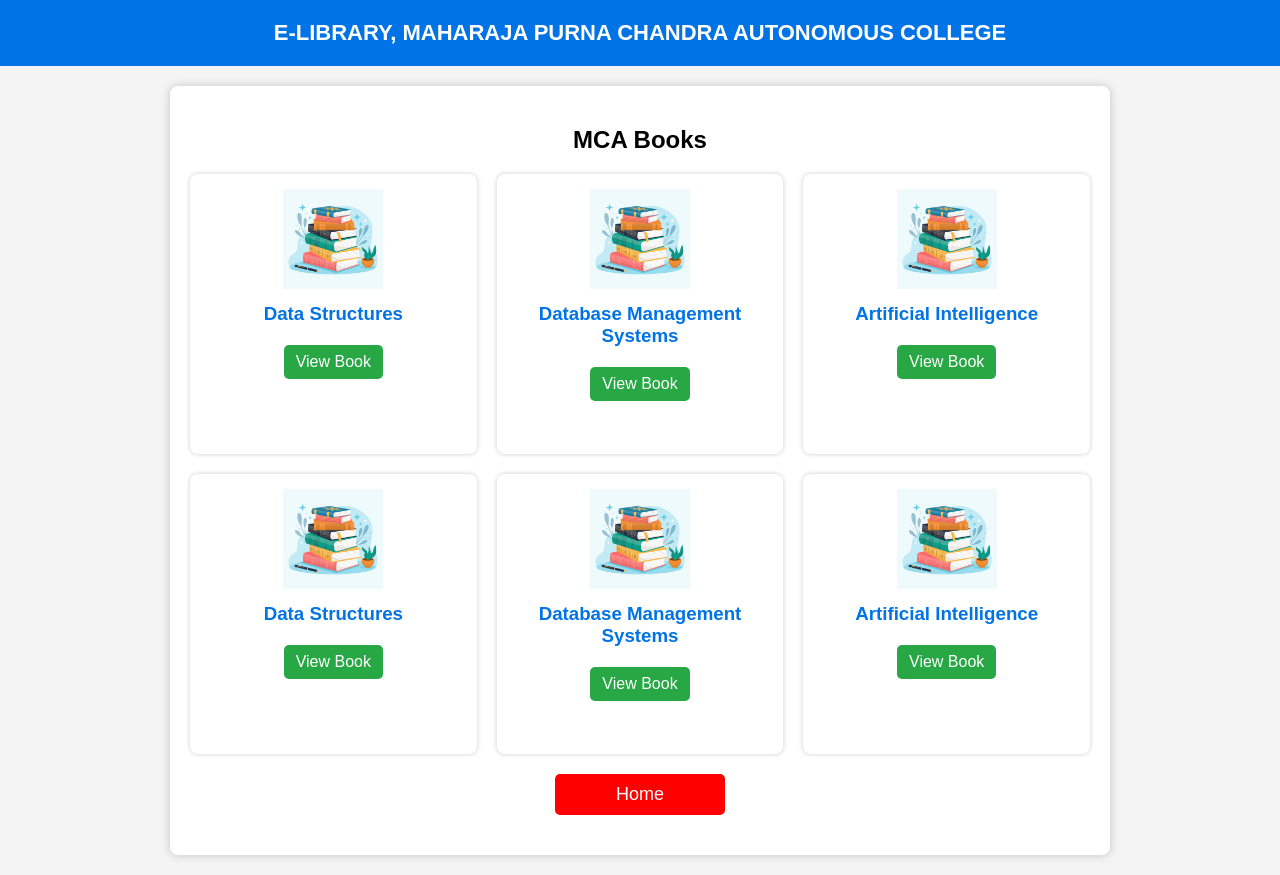
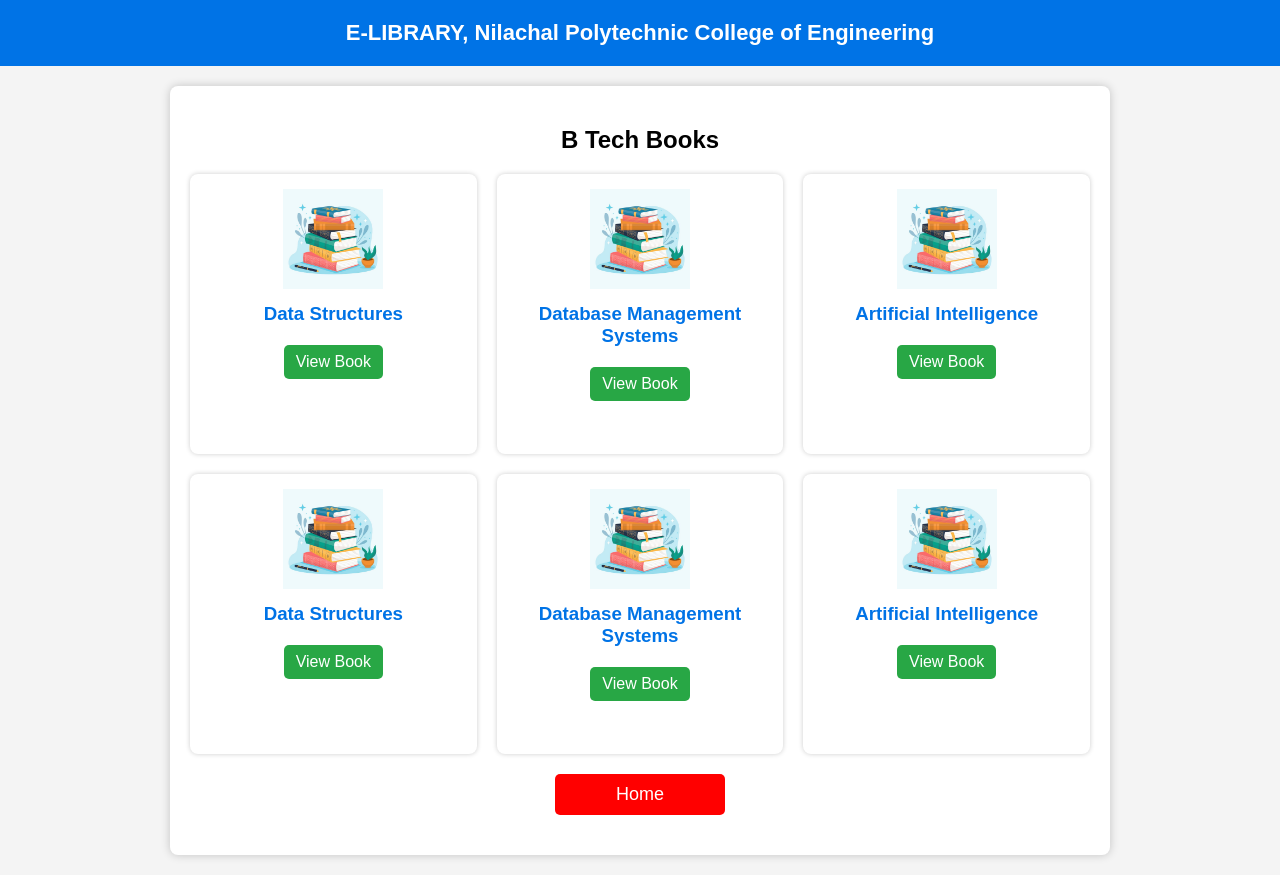
Before and after one commit to utkalstudy/elibrary, a plain HTML site: page btech.html in a window 1280 px wide. Drawn offline with Linux system fonts and the light colour scheme.

Commit message:
Update btech.html

```diff
--- a/btech.html
+++ b/btech.html
@@ -3,7 +3,7 @@
 <head>
     <meta charset="UTF-8">
     <meta name="viewport" content="width=device-width, initial-scale=1.0">
-    <title>MCA Books - MPC Autonomous College</title>
+    <title>B Tech Books - Nilachal Polytechnic College of Engineering</title>
     <style>
         body {
             font-family: Arial, sans-serif;
@@ -83,11 +83,11 @@
 <body>
 
     <div class="header">
-        E-LIBRARY, MAHARAJA PURNA CHANDRA AUTONOMOUS COLLEGE
+        E-LIBRARY, Nilachal Polytechnic College of Engineering
     </div>
 
     <div class="container">
-        <h2>MCA Books</h2>
+        <h2>B Tech Books</h2>
 
         <div class="book-box">
             <div class="book">
```
